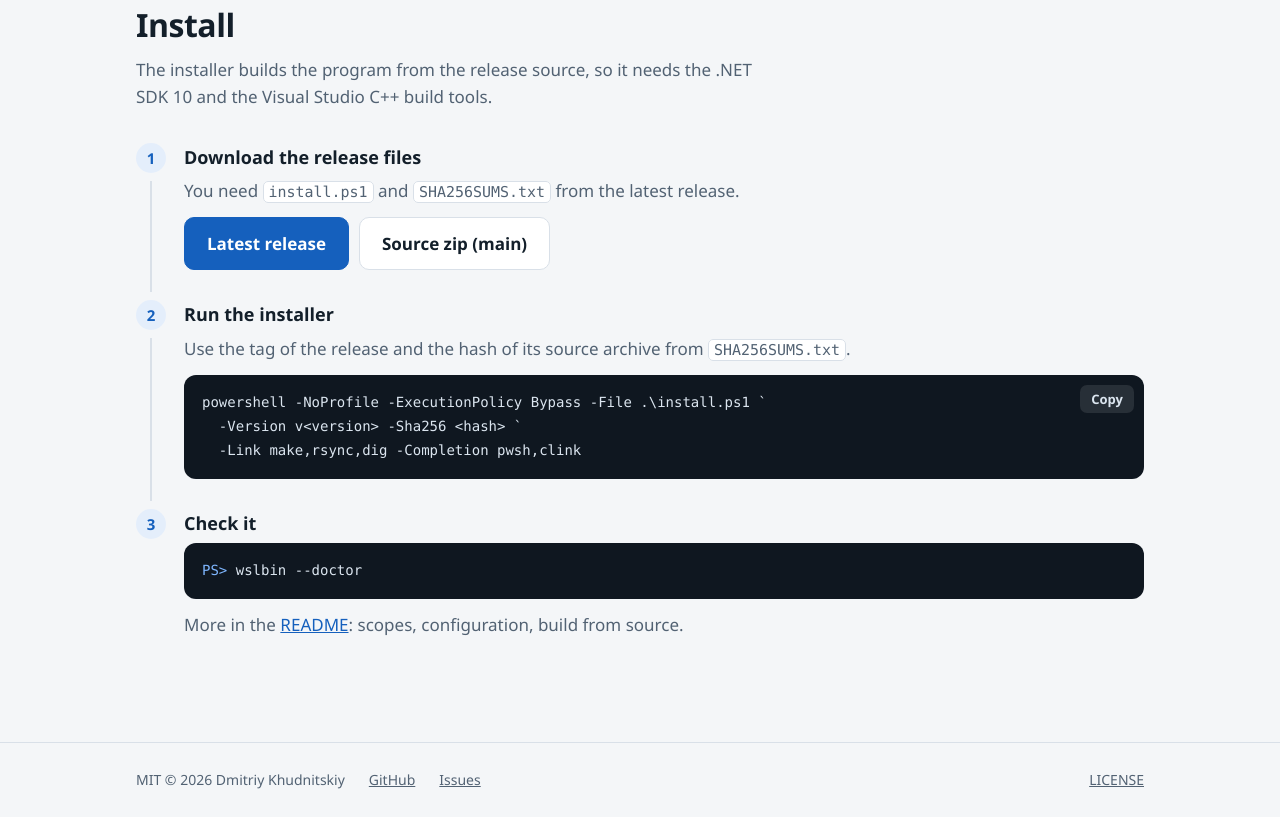
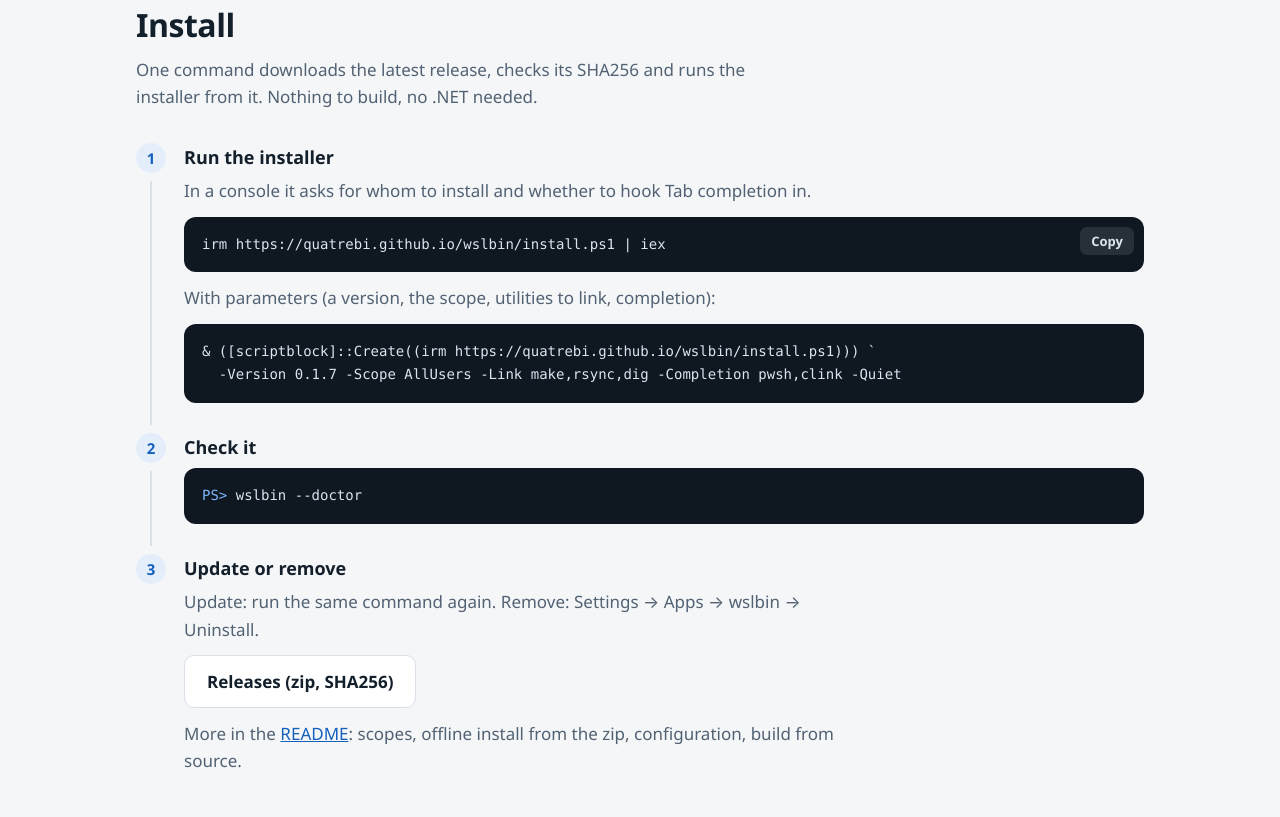
Before and after one commit to quatrebi/wslbin, a plain HTML site: page site/index.html in a window 1280 px wide. Shown: the part 1610-2427 px from the top of the page. Drawn offline with Linux system fonts and the light colour scheme.

Commit message:
feat(site): add the install.ps1 loader for irm | iex

```diff
--- a/site/index.html
+++ b/site/index.html
@@ -245,32 +245,32 @@ footer .r { margin-left: auto; }
     <section id="install">
       <h2><span data-l="en">Install</span><span data-l="ru">Установка</span></h2>
       <p class="sub">
-        <span data-l="en">The installer builds the program from the release source, so it needs the .NET SDK 10 and the Visual Studio C++ build tools.</span>
-        <span data-l="ru">Установщик собирает программу из исходников релиза, поэтому нужны .NET SDK 10 и C++ build tools из Visual Studio.</span>
+        <span data-l="en">One command downloads the latest release, checks its SHA256 and runs the installer from it. Nothing to build, no .NET needed.</span>
+        <span data-l="ru">Одна команда скачивает последний релиз, сверяет его SHA256 и запускает установщик из него. Собирать ничего не нужно, .NET не нужен.</span>
       </p>
       <ol class="steps">
         <li data-n="1">
-          <h3><span data-l="en">Download the release files</span><span data-l="ru">Скачайте файлы релиза</span></h3>
-          <p><span data-l="en">You need <code class="i">install.ps1</code> and <code class="i">SHA256SUMS.txt</code> from the latest release.</span><span data-l="ru">Нужны <code class="i">install.ps1</code> и <code class="i">SHA256SUMS.txt</code> из последнего релиза.</span></p>
-          <div class="links">
-            <a class="btn primary" href="https://github.com/quatrebi/wslbin/releases/latest"><span data-l="en">Latest release</span><span data-l="ru">Последний релиз</span></a>
-            <a class="btn" href="https://github.com/quatrebi/wslbin/archive/refs/heads/main.zip"><span data-l="en">Source zip (main)</span><span data-l="ru">Исходники zip (main)</span></a>
+          <h3><span data-l="en">Run the installer</span><span data-l="ru">Запустите установщик</span></h3>
+          <p><span data-l="en">In a console it asks for whom to install and whether to hook Tab completion in.</span><span data-l="ru">В консоли он спросит, для кого ставить и подключать ли автодополнение.</span></p>
+          <div class="code">
+            <button class="copy" type="button" id="copy"><span data-l="en">Copy</span><span data-l="ru">Копировать</span></button>
+<pre id="cmd">irm https://quatrebi.github.io/wslbin/install.ps1 | iex</pre>
           </div>
+          <p style="margin-top:12px"><span data-l="en">With parameters (a version, the scope, utilities to link, completion):</span><span data-l="ru">С параметрами (версия, область, утилиты для обёрток, автодополнение):</span></p>
+          <div class="code"><pre>&amp; ([scriptblock]::Create((irm https://quatrebi.github.io/wslbin/install.ps1))) `
+  -Version 0.1.7 -Scope AllUsers -Link make,rsync,dig -Completion pwsh,clink -Quiet</pre></div>
         </li>
         <li data-n="2">
-          <h3><span data-l="en">Run the installer</span><span data-l="ru">Запустите установщик</span></h3>
-          <p><span data-l="en">Use the tag of the release and the hash of its source archive from <code class="i">SHA256SUMS.txt</code>.</span><span data-l="ru">Подставьте тег релиза и хеш его архива исходников из <code class="i">SHA256SUMS.txt</code>.</span></p>
-          <div class="code">
-            <button class="copy" type="button" id="copy"><span data-l="en">Copy</span><span data-l="ru">Копировать</span></button>
-<pre id="cmd">powershell -NoProfile -ExecutionPolicy Bypass -File .\install.ps1 `
-  -Version v&lt;version&gt; -Sha256 &lt;hash&gt; `
-  -Link make,rsync,dig -Completion pwsh,clink</pre>
-          </div>
+          <h3><span data-l="en">Check it</span><span data-l="ru">Проверьте</span></h3>
+          <div class="code"><pre><span class="p">PS&gt;</span> wslbin --doctor</pre></div>
         </li>
         <li data-n="3">
-          <h3><span data-l="en">Check it</span><span data-l="ru">Проверьте</span></h3>
-          <div class="code"><pre><span class="p">PS&gt;</span> wslbin --doctor</pre></div>
-          <p style="margin-top:12px"><span data-l="en">More in the <a href="https://github.com/quatrebi/wslbin#readme">README</a>: scopes, configuration, build from source.</span><span data-l="ru">Подробнее в <a href="https://github.com/quatrebi/wslbin#readme">README</a>: области установки, настройка, сборка из исходников.</span></p>
+          <h3><span data-l="en">Update or remove</span><span data-l="ru">Обновление и удаление</span></h3>
+          <p><span data-l="en">Update: run the same command again. Remove: Settings &rarr; Apps &rarr; wslbin &rarr; Uninstall.</span><span data-l="ru">Обновление: та же команда ещё раз. Удаление: «Параметры» &rarr; «Приложения» &rarr; wslbin &rarr; «Удалить».</span></p>
+          <div class="links">
+            <a class="btn" href="https://github.com/quatrebi/wslbin/releases/latest"><span data-l="en">Releases (zip, SHA256)</span><span data-l="ru">Релизы (zip, SHA256)</span></a>
+          </div>
+          <p style="margin-top:12px"><span data-l="en">More in the <a href="https://github.com/quatrebi/wslbin#readme">README</a>: scopes, offline install from the zip, configuration, build from source.</span><span data-l="ru">Подробнее в <a href="https://github.com/quatrebi/wslbin#readme">README</a>: области установки, установка из архива без сети, настройка, сборка из исходников.</span></p>
         </li>
       </ol>
     </section>
```
Also changed, not shown: 7 other files.
